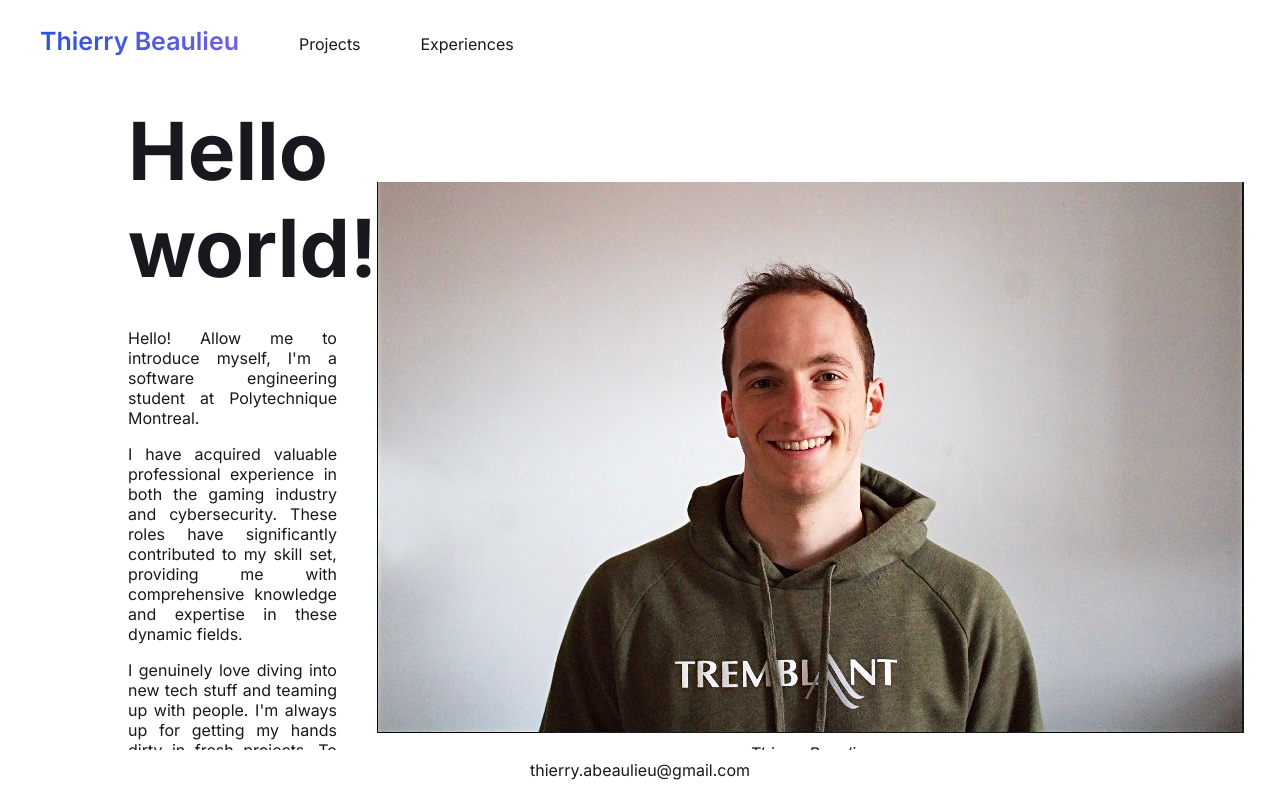
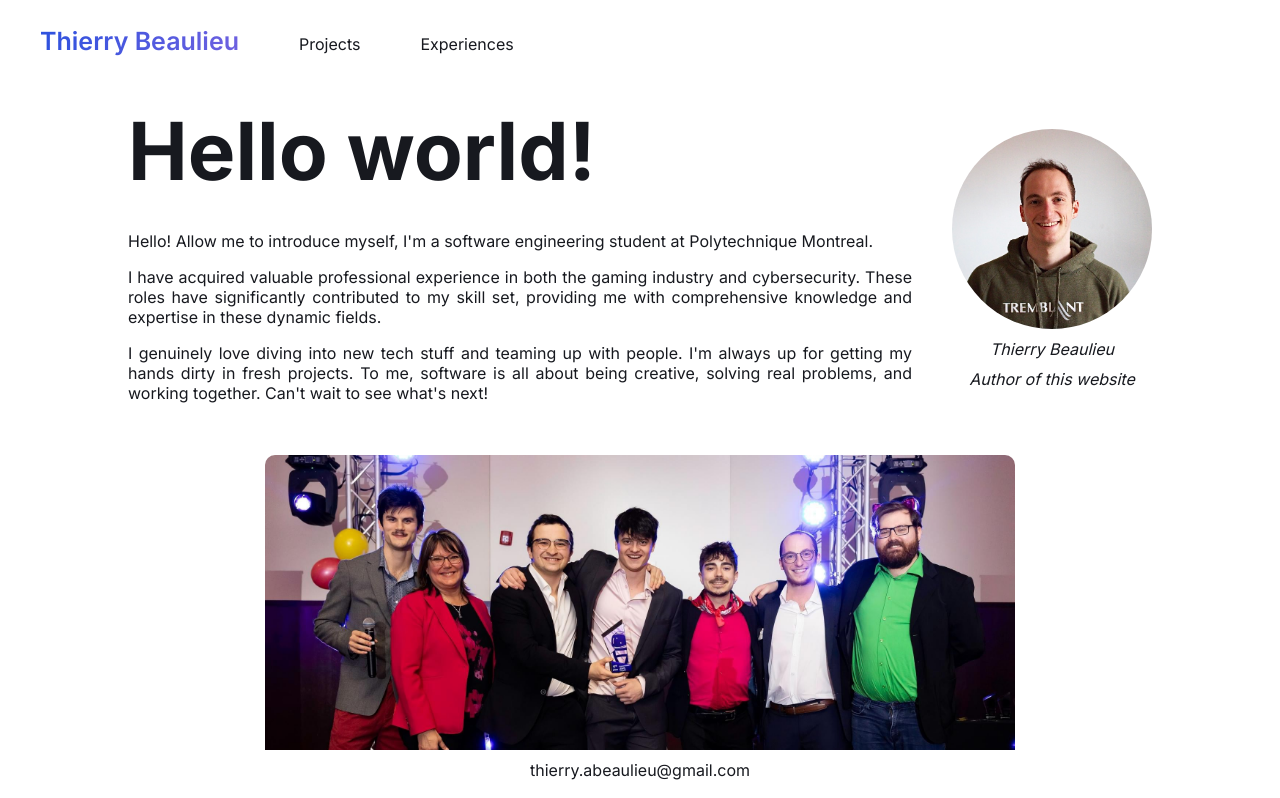
Before and after one commit to ThierryBeaulieu/ThierryBeaulieu, a React (Vite) app in the folder app/: page / in a window 1280 px wide. Shown: the top 798 px of the page. Built offline with nearby package versions, Linux system fonts and the light colour scheme.

Commit message:
bug fix where the image of me was all over the place

```diff
--- a/app/src/pages/Home.jsx
+++ b/app/src/pages/Home.jsx
@@ -29,12 +29,14 @@ function HomePage() {
               </p>
             </div>
             <div className='headShot-wrapper'>
+              <div className='headShot-container'>
                 <img
                   alt='thierry-picture'
                   id='headShot'
                   src='../assets/headshot2.jpg'
                   className='headShot'
                 ></img>
+              </div>
               <span className='headShot-description'>Thierry Beaulieu</span>
               <span className='headShot-description'>Author of this website</span>
             </div>
```
Lines whose indentation alone changed are shown as unchanged.
